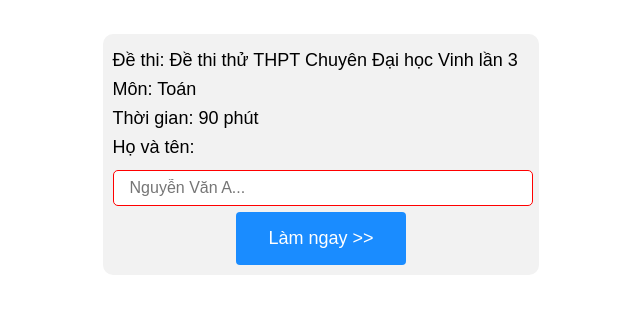
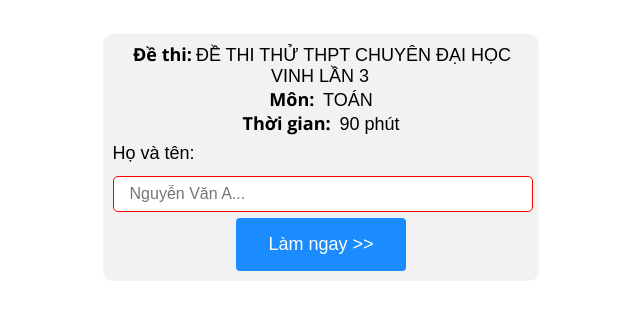
Before and after one commit to NAGATOPain/ExamOnline, a plain HTML site: page index.html in a window 1280 px wide. Shown: the part 103-422 px from the top of the page, without its empty margins (319-959 px from the left). Drawn offline with Linux system fonts and the light colour scheme; a web font is replaced by a local one.

Commit message:
Add files via upload

```diff
--- a/index.html
+++ b/index.html
@@ -14,9 +14,9 @@
         </div>
         <div>
             <form id = "panel">
-                <div id = "labelServer">Đề thi: </div>
-                <div id = "labelSubject">Môn: </div>
-                <div id = "labelTime">Thời gian: </div>
+                <span id = "label"><b>Đề thi:</b></span><span id = "labelServer"></span><br>
+                <span id = "label"><b>Môn: </b></span><span id = "labelSubject"> </span><br>
+                <span id = "label"><b>Thời gian: </b></span><span id = "labelTime"></span><br>
                 <div id = "label">Họ và tên:</div>
                 <input id = "input-name" type="text" name="name" placeholder="Nguyễn Văn A..."><br>
                 <button id = "button" type = "button" onclick="indexButton()">Làm ngay >></button>
--- a/script.js
+++ b/script.js
@@ -3,14 +3,14 @@ var xmlhttp = new XMLHttpRequest();
 xmlhttp.onreadystatechange = function() {
     if (this.readyState == 4 && this.status == 200) {
         var myObj = JSON.parse(this.responseText);
-        Subject = myObj.subject;
+        Subject = myObj.subject.toUpperCase();
         Num = myObj.number;
         Answer = myObj.answer;
-        Nameoftest = myObj.name;
+        Nameoftest = myObj.name.toUpperCase();
         Time = myObj.time;
-        document.getElementById("labelServer").innerHTML = "Đề thi: " + Nameoftest;
-        document.getElementById("labelSubject").innerHTML = "Môn: " + Subject;
-        document.getElementById("labelTime").innerHTML = "Thời gian: " + Time.toString() + " phút";
+        document.getElementById("labelServer").textContent += Nameoftest;
+        document.getElementById("labelSubject").textContent += Subject;
+        document.getElementById("labelTime").textContent += Time.toString() + " phút";
     }
 };
 xmlhttp.open("GET", "data.txt", true);
```
